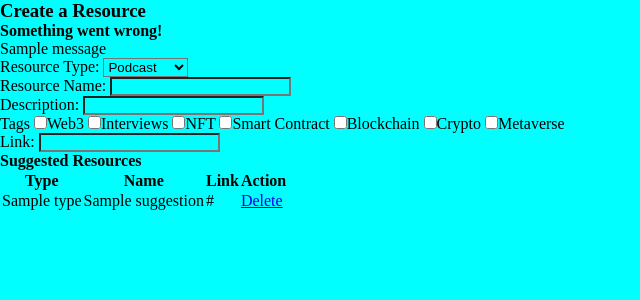
After one commit to MSBivens/learn_web3, a Flask app: template flask_app/templates/admindash.html in a window 1280 px wide. The commit adds this page. Shown: the top 300 px of the page, without its empty margins (0-640 px from the left). Run offline with Flask 2, Linux system fonts and the light colour scheme; the template is opened without the code that fills it: most values are stand-ins (such as "Sample title", 1, 10 or a date in 2020); one stand-in notice (Sample message) is shown.

Commit message:
large html & db update

```diff
--- /dev/null
+++ b/flask_app/templates/admindash.html
@@ -0,0 +1,91 @@
+<!DOCTYPE html>
+<html lang="en">
+<head>
+    <meta charset="UTF-8">
+    <meta http-equiv="X-UA-Compatible" content="IE=edge">
+    <meta name="viewport" content="width=device-width, initial-scale=1.0">
+    <title>Learn Web3</title>
+    <link rel="stylesheet" type="text/css" href="{{ url_for('static', filename='css/style.css') }}">
+</head>
+<body>
+    <main class="admin-content">
+        <div class="div-create-content">
+            <form action="/create/resource" method="post" class="">
+                <h3>Create a Resource</h3>
+                {% with messages = get_flashed_messages(category_filter=['resources']) %}
+                    {% if messages %}
+                    <div class="" role="alert">
+                        <strong>Something went wrong!</strong>
+                            {% for message in messages %}
+                            <p>{{message}}</p>
+                            {% endfor %}
+                    </div>
+                    {% endif %}
+                {% endwith %}
+                <div class="">
+                    <div class="">
+                        <div class="form-group">
+                            <label for="resource-type">Resource Type:</label>
+                            <select name="resource-type" class="form-control">
+                                <option value="podcast">Podcast</option>
+                                <option value="newsletter">Newsletter</option>
+                                <option value="discord">Discord</option>
+                                <option value="twitter">Twitter</option>
+                                <option value="dev">Dev</option>
+                            </select>
+                        </div>
+                        <div class="form-group">
+                            <label for="name">Resource Name:</label>
+                            <input type="text" name="name" class="form-control">
+                        </div>
+                        <div class="form-group">
+                            <label for="description">Description:</label>
+                            <input type="text" name="description" class="form-control">
+                        </div>
+                        <div class="form-group">
+                            <label for="tags">Tags</label>
+                                <input type="checkbox" name="tags" class="form-control" value="Web3">Web3
+                                <input type="checkbox" name="tags" class="form-control" value="Interviews">Interviews
+                                <input type="checkbox" name="tags" class="form-control" value="NFT">NFT
+                                <input type="checkbox" name="tags" class="form-control" value="Smart Contract">Smart Contract
+                                <input type="checkbox" name="tags" class="form-control" value="Blockchain">Blockchain
+                                <input type="checkbox" name="tags" class="form-control" value="Crypto">Crypto
+                                <input type="checkbox" name="tags" class="form-control" value="Metaverse">Metaverse
+                        </div>
+                        <div class="form-group">
+                            <label for="link">Link:</label>
+                            <input type="text" name="link" class="form-control">
+                        </div>
+                    </div>
+                </div>
+            </form>
+        </div>
+        <div class="suggested-resources">
+            <h4>Suggested Resources</h4>
+            <table class="">
+                <thead>
+                    <tr>
+                        <th>Type</th>
+                        <th>Name</th>
+                        <th>Link</th>
+                        <th>Action</th>
+                    </tr>
+                </thead>
+                <tbody>
+                    {% for suggestion in suggestions %}
+                    <tr>
+                        <td>{{sugesstions.type}}</td>
+                        <td>{{suggestions.name}}</td>
+                        <td>{{suggestions.link}}</td>
+                        <td>
+                            <a href="/destroy/suggestions/{{suggestions.id}}">Delete</a>
+                        </td>
+                    </tr>
+                {% endfor %}
+                </tbody>
+            </table>
+        </div>
+        </div>
+    </main>
+</body>
+</html>
--- a/flask_app/templates/dev.html
+++ b/flask_app/templates/dev.html
@@ -8,7 +8,7 @@
 </head>
 <body>
     <header></header>
-    <body class="container">
+    <main class="container">
         <div class="main-content">
             <div class="content-block">
                 {% if resource.type == dev %}
@@ -19,6 +19,6 @@
                 {% endif %}
             </div>
         </div>
-    </body>
+    </main>
 </body>
 </html>
--- a/flask_app/templates/discords.html
+++ b/flask_app/templates/discords.html
@@ -8,7 +8,7 @@
 </head>
 <body>
     <header></header>
-    <body class="container">
+    <main class="container">
         <div class="main-content">
             <div class="content-block">
                 {% if resource.type == discord %}
@@ -19,6 +19,6 @@
                 {% endif %}
             </div>
         </div>
-    </body>
+    </main>
 </body>
 </html>
--- a/flask_app/templates/home.html
+++ b/flask_app/templates/home.html
@@ -15,7 +15,7 @@
             <p>Suggest a Resource</p>
         </nav>
     </header>
-    <body class="container">
+    <main class="container">
         <div id="main-content">
             <div>
                 <img src= {{ url_for('static', filename = 'images/img_podcasts.png') }} alt="podcasts" class="resource-cover">
@@ -32,6 +32,6 @@
                 <img src= {{ url_for('static', filename = 'images/img_dev.png') }} alt="dev" class="resource-cover">
             </div>
         </div>
-    </body>
+    </main>
 </body>
 </html>
--- a/flask_app/templates/newsletters.html
+++ b/flask_app/templates/newsletters.html
@@ -8,7 +8,7 @@
 </head>
 <body>
     <header></header>
-    <body class="container">
+    <main class="container">
         <div class="main-content">
             <div class="content-block">
                 {% if resource.type == newsletter %}
@@ -19,6 +19,6 @@
                 {% endif %}
             </div>
         </div>
-    </body>
+    </main>
 </body>
 </html>
--- a/flask_app/templates/podcasts.html
+++ b/flask_app/templates/podcasts.html
@@ -8,7 +8,7 @@
 </head>
 <body>
     <header></header>
-    <body class="container">
+    <main class="container">
         <div class="main-content">
             <div class="content-block">
                 {% if resource.type == podcast %}
@@ -19,6 +19,6 @@
                 {% endif %}
             </div>
         </div>
-    </body>
+    </main>
 </body>
 </html>
--- a/flask_app/templates/twitters.html
+++ b/flask_app/templates/twitters.html
@@ -8,7 +8,7 @@
 </head>
 <body>
     <header></header>
-    <body class="container">
+    <main class="container">
         <div class="main-content">
             <div class="content-block">
                 {% if resource.type == twitter %}
@@ -19,6 +19,6 @@
                 {% endif %}
             </div>
         </div>
-    </body>
+    </main>
 </body>
 </html>
```
Also changed, not shown: flask_app/templates/admin.html (added, +68 -0 lines), 2 other files.
